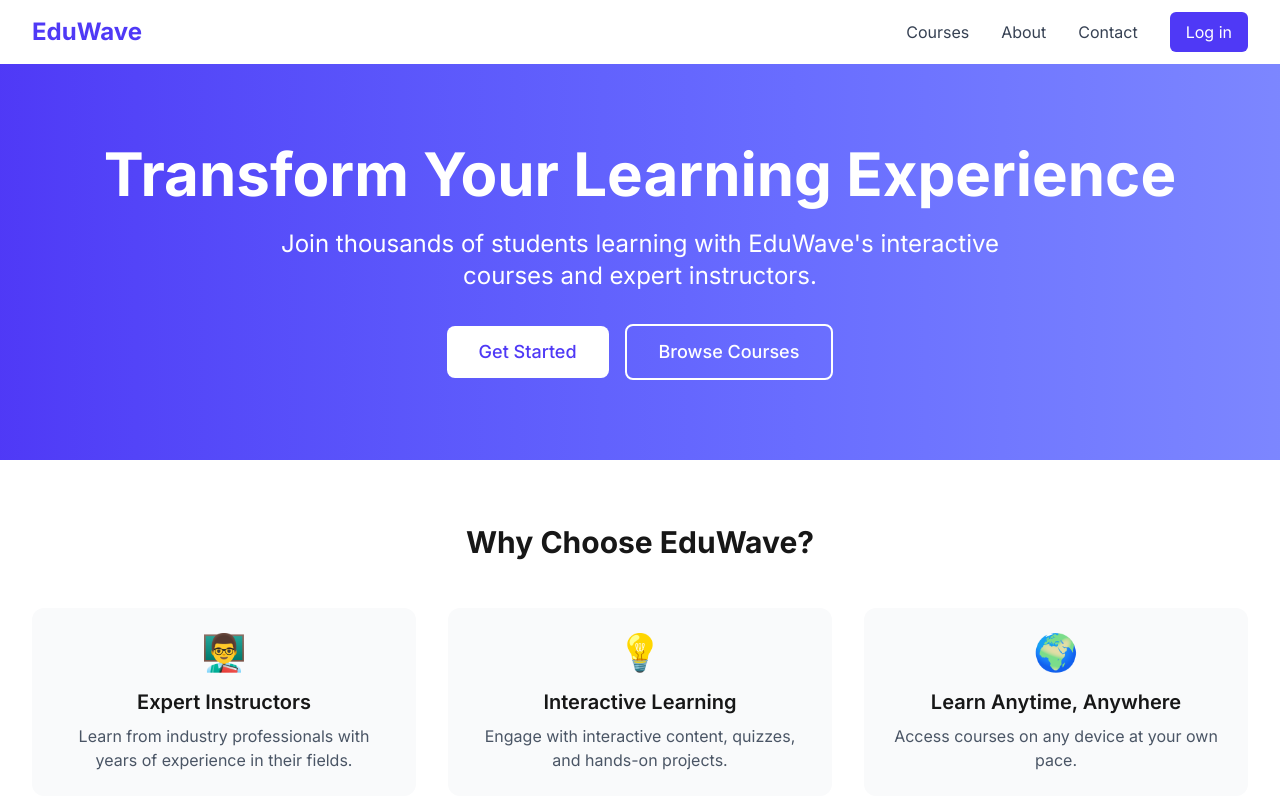
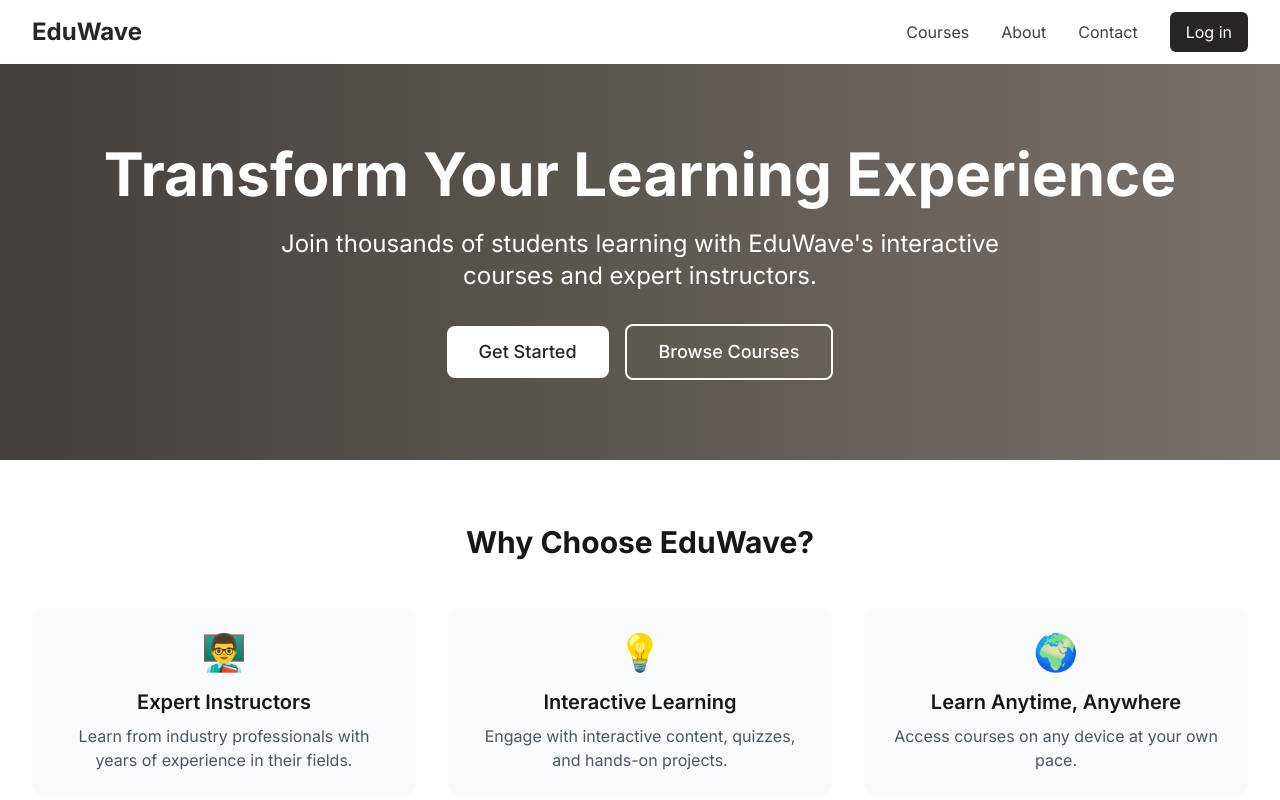
Before and after one commit to vishalahiryadav/EduWave, a Next.js app: page / in a window 1280 px wide. Shown: the top 800 px of the page. Built offline with nearby package versions, Linux system fonts and the light colour scheme.

Commit message:
adding stone color

```diff
--- a/src/app/home.js
+++ b/src/app/home.js
@@ -19,23 +19,23 @@ export default function Home() {
         <div className="max-w-7xl mx-auto px-4 sm:px-6 lg:px-8">
           <div className="flex justify-between h-16">
             <div className="flex items-center">
-              <Link href="/" className="text-2xl font-bold text-indigo-600">
+              <Link href="/" className="text-2xl font-bold text-stone-800">
                 EduWave
               </Link>
             </div>
             <div className="hidden md:flex items-center space-x-8">
-              <Link href="/courses" className="text-gray-700 hover:text-indigo-600 transition">
+              <Link href="/courses" className="text-stone-700 hover:text-stone-900 transition">
                 Courses
               </Link>
-              <Link href="/about" className="text-gray-700 hover:text-indigo-600 transition">
+              <Link href="/about" className="text-stone-700 hover:text-stone-900 transition">
                 About
               </Link>
-              <Link href="/contact" className="text-gray-700 hover:text-indigo-600 transition">
+              <Link href="/contact" className="text-stone-700 hover:text-stone-900 transition">
                 Contact
               </Link>
               <Link
                 href="/login"
-                className="bg-indigo-600 text-white px-4 py-2 rounded-md hover:bg-indigo-700 transition"
+                className="bg-stone-800 text-white px-4 py-2 rounded-md hover:bg-stone-900 transition"
               >
                 Log in
               </Link>
@@ -45,7 +45,7 @@ export default function Home() {
       </nav>
 
       {/* Hero Section */}
-      <section className="bg-gradient-to-r from-indigo-600 to-indigo-400 text-white py-20">
+      <section className="bg-gradient-to-r from-stone-700 to-stone-500 text-white py-20">
         <div className="max-w-7xl mx-auto px-4 sm:px-6 lg:px-8 text-center">
           <h1 className="text-4xl md:text-6xl font-bold mb-6">
             Transform Your Learning Experience
@@ -56,7 +56,7 @@ export default function Home() {
           <div className="space-x-4">
             <Link
               href="/signup"
-              className="bg-white text-indigo-600 px-8 py-3 rounded-lg font-medium text-lg hover:bg-gray-100 transition inline-block"
+              className="bg-white text-stone-800 px-8 py-3 rounded-lg font-medium text-lg hover:bg-stone-50 transition inline-block"
             >
               Get Started
             </Link>
@@ -111,7 +111,7 @@ export default function Home() {
           </p>
           <Link
             href="/signup"
-            className="bg-indigo-600 text-white px-8 py-3 rounded-lg font-medium text-lg hover:bg-indigo-700 transition inline-block"
+            className="bg-stone-800 text-white px-8 py-3 rounded-lg font-medium text-lg hover:bg-stone-900 transition inline-block"
           >
             Create Free Account
           </Link>
```
